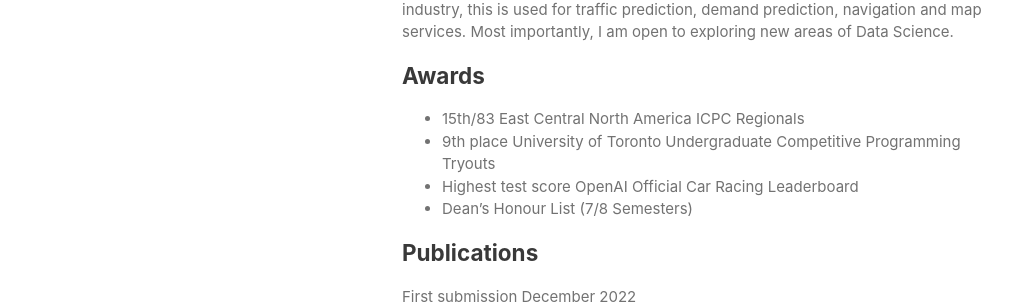
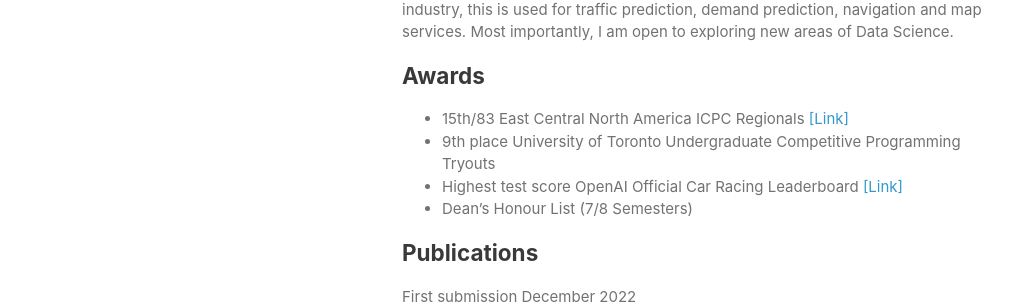
Before and after one commit to Ceudan/Ceudan_Reads.github.io, a Jekyll site: the page built from index.md, in a window 1280 px wide and 1347 px high. Shown: the part 839-1143 px from the top of the window, without its empty margins (133-1145 px from the left). Built offline with Jekyll 4.4.1, drawn with Linux system fonts in a browser that asks for light colours.

Commit message:
Update index.md

```diff
--- a/index.md
+++ b/index.md
@@ -13,9 +13,9 @@ Outside of school, I have over 8 months of full-time research at Data and Transp
 Currently I am researching the application of reinforcement learning agents to regulate traffic inflow to a large protected region. I would love to explore other practical applications of RL or the learning processes such as imitation learning. I am also interested in spatial-temporal data and its prediction. In Transportation industry, this is used for traffic prediction, demand prediction, navigation and map services. Most importantly, I am open to exploring new areas of Data Science.
 
 ## Awards
-- 15th/83 East Central North America ICPC Regionals
+- 15th/83 East Central North America ICPC Regionals [[Link]](https://icpc.global/regionals/finder/East-Central-NA-2021/standings)
 - 9th place University of Toronto Undergraduate Competitive Programming Tryouts
-- Highest test score OpenAI Official Car Racing Leaderboard
+- Highest test score OpenAI Official Car Racing Leaderboard [[Link]](https://github.com/openai/gym/wiki/Leaderboard)
 - Dean's Honour List (7/8 Semesters)
 
 ## Publications
```
